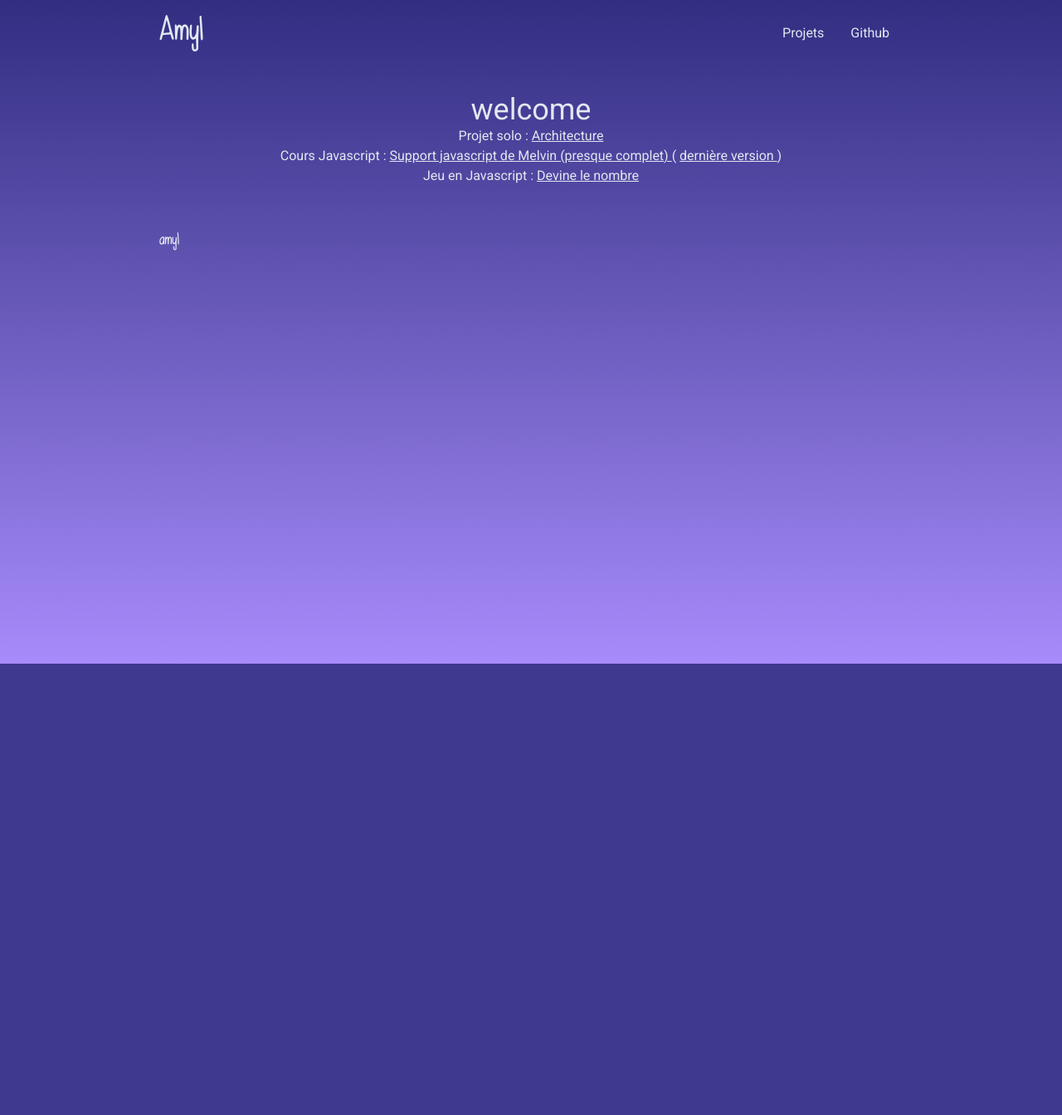
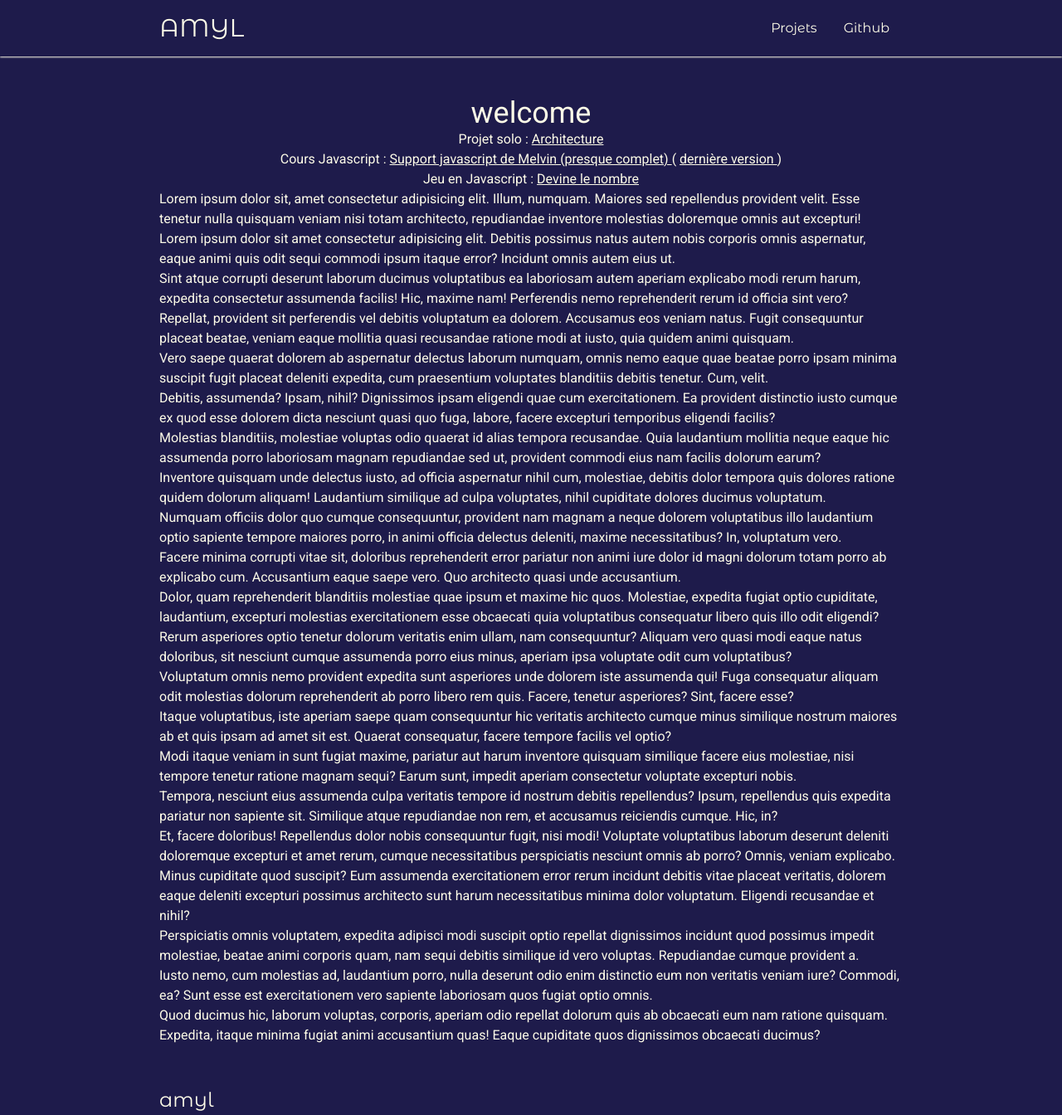
Before and after one commit to am-yl/am-yl.github.io, a PHP site: page / in a window 1280 px wide. Shown: the whole page at 83% size. Before the commit the page ends 800 px from the top, so only its background shows below. Run offline with PHP 8.4, Linux system fonts and the light colour scheme; some libraries are stand-ins or nearby versions.

Commit message:
idk some css n html

```diff
--- a/assets/css/style.css
+++ b/assets/css/style.css
@@ -1,28 +1,23 @@
-@tailwinds base;
-
-@layer base {
-    @font-face {
-        font-family: MyFont;
-        src: url(/assets/fonts/Myfont-Regular.otf);
-    }
-}
-
 @font-face {
   font-family: MyFont;
   src: url(/assets/fonts/Myfont-Regular.otf);
 }
-
 
 body {
     font-family: Roboto;
 }
 
 h2 {
-    font-family: MyFont;
+    font-family: 'Montserrat Alternates';
+    text-transform: uppercase;
+}
+
+nav {
+    font-family: 'Montserrat Alternates';
 }
 
 /* footer */
 #amyl {
-    font-family: MyFont;
+    font-family: 'Montserrat Alternates';
     font-size: 1.5rem;
 }
--- a/index.html
+++ b/index.html
@@ -13,23 +13,27 @@
 			href="https://fonts.googleapis.com/css2?family=Roboto:ital,wght@0,100;0,300;0,400;0,500;0,700;0,900;1,100;1,300;1,400;1,500;1,700;1,900&display=swap"
 			rel="stylesheet"
 		/>
+		<link
+			href="https://fonts.googleapis.com/css2?family=Montserrat+Alternates:ital,wght@0,100;0,200;0,300;0,400;0,500;0,600;0,700;0,800;0,900;1,100;1,200;1,300;1,400;1,500;1,600;1,700;1,800;1,900&display=swap"
+			rel="stylesheet"
+		/>
 		<script src="https://cdn.tailwindcss.com"></script>
 		<link rel="stylesheet" type="text/css" href="assets/css/style.css" />
 		<title>Amyl</title>
 	</head>
-	<body
-		class="h-screen bg-gradient-to-b from-indigo-900 to-violet-400 text-slate-200"
-	>
-		<header class="px-[15%] pt-4 flex items-center justify-between">
+	<body class="h-screen bg-indigo-950 text-yellow-50">
+		<header
+			class="px-[15%] py-4 flex sticky top-0 scroll:bg-yellow-50 scroll:text-indigo-950 items-center justify-between bg-indigo-950 shadow-sm shadow-yellow-50"
+		>
 			<div class="flex items-end justify-between">
 				<a class="pr-4" href="https://am-yl.github.io/">
 					<!-- <img class="h-16" src="assets/img/logo_amyl.svg" alt="" /> -->
-					<h2 class="text-5xl">Amyl</h2>
+					<h2 class="text-3xl text-yellow-50">Amyl</h2>
 				</a>
 			</div>
 			<nav>
 				<ul class="flex items-center justify-between">
-					<li class="px-4">
+					<li class="px-4 hover">
 						<a
 							href="/projects.html"
 							class="transition-all hover:underline hover:text-yellow-200"
@@ -87,6 +91,142 @@
 					</a>
 				</li>
 			</ul>
+			<section class="text-left">
+				<p>
+					Lorem ipsum dolor sit, amet consectetur adipisicing elit.
+					Illum, numquam. Maiores sed repellendus provident velit.
+					Esse tenetur nulla quisquam veniam nisi totam architecto,
+					repudiandae inventore molestias doloremque omnis aut
+					excepturi!
+				</p>
+				<p>
+					Lorem ipsum dolor sit amet consectetur adipisicing elit.
+					Debitis possimus natus autem nobis corporis omnis
+					aspernatur, eaque animi quis odit sequi commodi ipsum itaque
+					error? Incidunt omnis autem eius ut.
+				</p>
+				<p>
+					Sint atque corrupti deserunt laborum ducimus voluptatibus ea
+					laboriosam autem aperiam explicabo modi rerum harum,
+					expedita consectetur assumenda facilis! Hic, maxime nam!
+					Perferendis nemo reprehenderit rerum id officia sint vero?
+				</p>
+				<p>
+					Repellat, provident sit perferendis vel debitis voluptatum
+					ea dolorem. Accusamus eos veniam natus. Fugit consequuntur
+					placeat beatae, veniam eaque mollitia quasi recusandae
+					ratione modi at iusto, quia quidem animi quisquam.
+				</p>
+				<p>
+					Vero saepe quaerat dolorem ab aspernatur delectus laborum
+					numquam, omnis nemo eaque quae beatae porro ipsam minima
+					suscipit fugit placeat deleniti expedita, cum praesentium
+					voluptates blanditiis debitis tenetur. Cum, velit.
+				</p>
+				<p>
+					Debitis, assumenda? Ipsam, nihil? Dignissimos ipsam eligendi
+					quae cum exercitationem. Ea provident distinctio iusto
+					cumque ex quod esse dolorem dicta nesciunt quasi quo fuga,
+					labore, facere excepturi temporibus eligendi facilis?
+				</p>
+				<p>
+					Molestias blanditiis, molestiae voluptas odio quaerat id
+					alias tempora recusandae. Quia laudantium mollitia neque
+					eaque hic assumenda porro laboriosam magnam repudiandae sed
+					ut, provident commodi eius nam facilis dolorum earum?
+				</p>
+				<p>
+					Inventore quisquam unde delectus iusto, ad officia
+					aspernatur nihil cum, molestiae, debitis dolor tempora quis
+					dolores ratione quidem dolorum aliquam! Laudantium similique
+					ad culpa voluptates, nihil cupiditate dolores ducimus
+					voluptatum.
+				</p>
+				<p>
+					Numquam officiis dolor quo cumque consequuntur, provident
+					nam magnam a neque dolorem voluptatibus illo laudantium
+					optio sapiente tempore maiores porro, in animi officia
+					delectus deleniti, maxime necessitatibus? In, voluptatum
+					vero.
+				</p>
+				<p>
+					Facere minima corrupti vitae sit, doloribus reprehenderit
+					error pariatur non animi iure dolor id magni dolorum totam
+					porro ab explicabo cum. Accusantium eaque saepe vero. Quo
+					architecto quasi unde accusantium.
+				</p>
+				<p>
+					Dolor, quam reprehenderit blanditiis molestiae quae ipsum et
+					maxime hic quos. Molestiae, expedita fugiat optio
+					cupiditate, laudantium, excepturi molestias exercitationem
+					esse obcaecati quia voluptatibus consequatur libero quis
+					illo odit eligendi?
+				</p>
+				<p>
+					Rerum asperiores optio tenetur dolorum veritatis enim ullam,
+					nam consequuntur? Aliquam vero quasi modi eaque natus
+					doloribus, sit nesciunt cumque assumenda porro eius minus,
+					aperiam ipsa voluptate odit cum voluptatibus?
+				</p>
+				<p>
+					Voluptatum omnis nemo provident expedita sunt asperiores
+					unde dolorem iste assumenda qui! Fuga consequatur aliquam
+					odit molestias dolorum reprehenderit ab porro libero rem
+					quis. Facere, tenetur asperiores? Sint, facere esse?
+				</p>
+				<p>
+					Itaque voluptatibus, iste aperiam saepe quam consequuntur
+					hic veritatis architecto cumque minus similique nostrum
+					maiores ab et quis ipsam ad amet sit est. Quaerat
+					consequatur, facere tempore facilis vel optio?
+				</p>
+				<p>
+					Modi itaque veniam in sunt fugiat maxime, pariatur aut harum
+					inventore quisquam similique facere eius molestiae, nisi
+					tempore tenetur ratione magnam sequi? Earum sunt, impedit
+					aperiam consectetur voluptate excepturi nobis.
+				</p>
+				<p>
+					Tempora, nesciunt eius assumenda culpa veritatis tempore id
+					nostrum debitis repellendus? Ipsum, repellendus quis
+					expedita pariatur non sapiente sit. Similique atque
+					repudiandae non rem, et accusamus reiciendis cumque. Hic,
+					in?
+				</p>
+				<p>
+					Et, facere doloribus! Repellendus dolor nobis consequuntur
+					fugit, nisi modi! Voluptate voluptatibus laborum deserunt
+					deleniti doloremque excepturi et amet rerum, cumque
+					necessitatibus perspiciatis nesciunt omnis ab porro? Omnis,
+					veniam explicabo.
+				</p>
+				<p>
+					Minus cupiditate quod suscipit? Eum assumenda exercitationem
+					error rerum incidunt debitis vitae placeat veritatis,
+					dolorem eaque deleniti excepturi possimus architecto sunt
+					harum necessitatibus minima dolor voluptatum. Eligendi
+					recusandae et nihil?
+				</p>
+				<p>
+					Perspiciatis omnis voluptatem, expedita adipisci modi
+					suscipit optio repellat dignissimos incidunt quod possimus
+					impedit molestiae, beatae animi corporis quam, nam sequi
+					debitis similique id vero voluptas. Repudiandae cumque
+					provident a.
+				</p>
+				<p>
+					Iusto nemo, cum molestias ad, laudantium porro, nulla
+					deserunt odio enim distinctio eum non veritatis veniam iure?
+					Commodi, ea? Sunt esse est exercitationem vero sapiente
+					laboriosam quos fugiat optio omnis.
+				</p>
+				<p>
+					Quod ducimus hic, laborum voluptas, corporis, aperiam odio
+					repellat dolorum quis ab obcaecati eum nam ratione quisquam.
+					Expedita, itaque minima fugiat animi accusantium quas! Eaque
+					cupiditate quos dignissimos obcaecati ducimus?
+				</p>
+			</section>
 		</main>
 		<footer class="px-[15%]">
 			<a href="https://github.com/am-yl" id="amyl">amyl</a>
```
